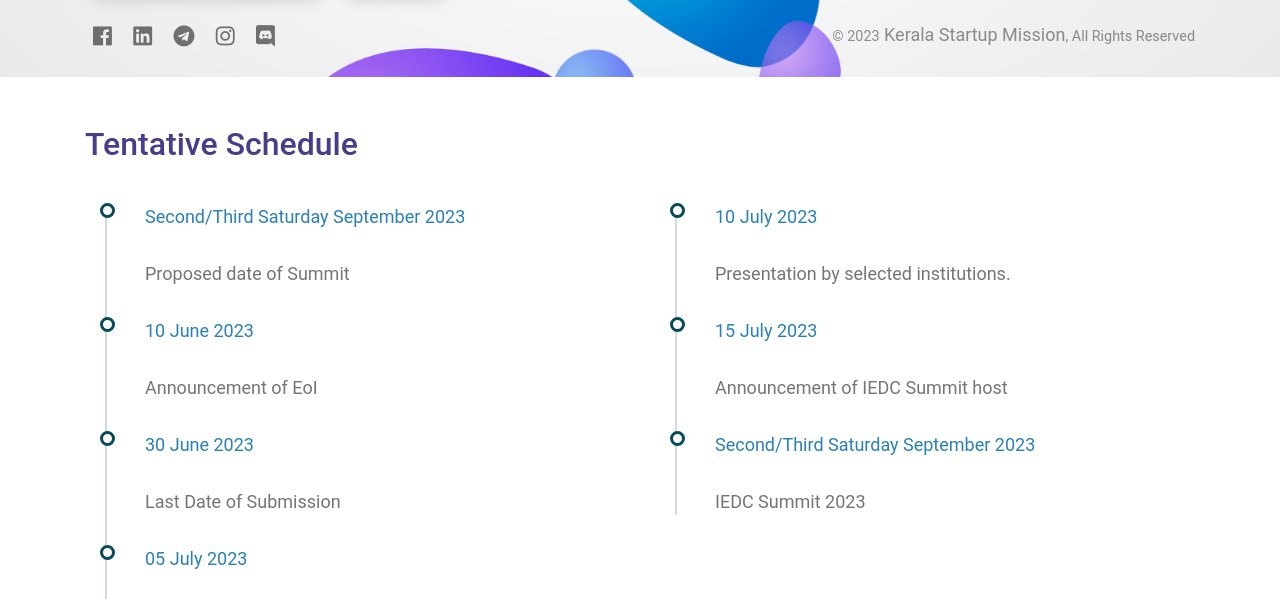
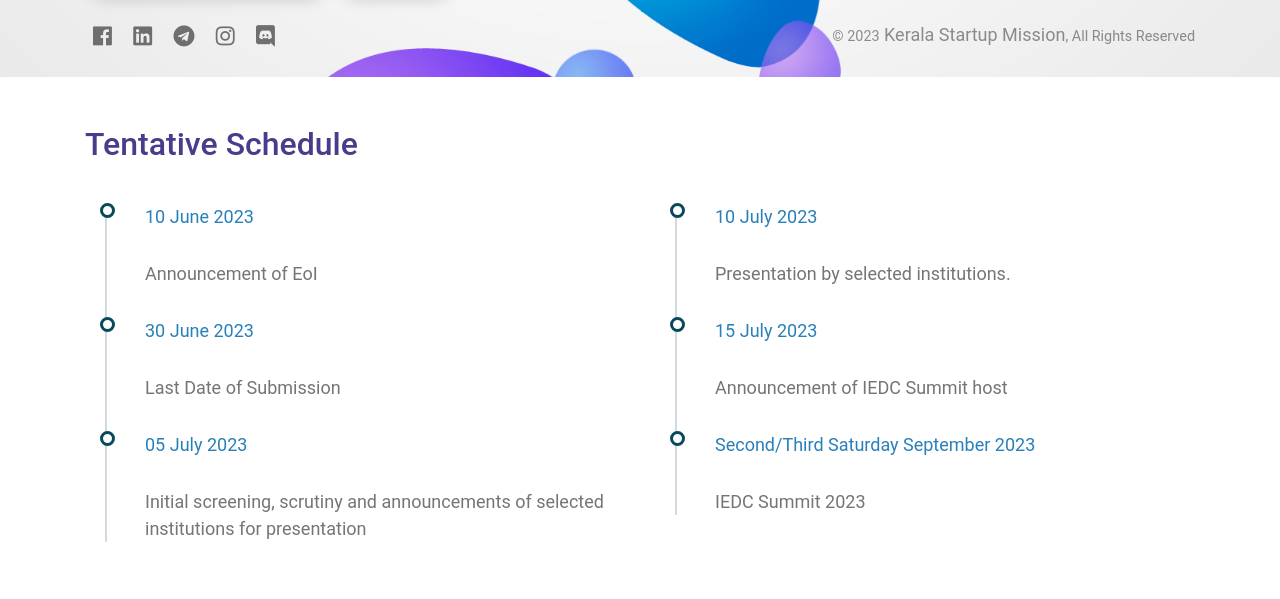
Before and after one commit to kerala-startup-mission/iedc_summit_eoi_2023, a plain HTML site: page index.html in a window 1280 px wide. Shown: the part 589-1188 px from the top of the page. Drawn offline with Linux system fonts and the light colour scheme; some packages are replaced by stand-ins of ours.

Commit message:
first commit

```diff
--- a/index.html
+++ b/index.html
@@ -109,18 +109,18 @@
         </div>
     </div>
 
-    <div  class="bg-white pt-5">
+    <div  class="bg-white py-5">
         <div class="container">
             <h2 style="color: darkslateblue;" class="mb-4">Tentative Schedule</h2>
 
             <div class="row">
               <div class="col-md-6">
                 <ul class="timeline-3">
-                  <li>
+                  <!-- <li>
 
                     <p class="float-end" style="color: #2980B9;">Second/Third Saturday September 2023</p>
                     <p class="mt-2">Proposed date of Summit</p>
-                  </li>
+                  </li> -->
                   <li>
                     <p class="float-end" style="color: #2980B9;">10 June 2023</p>
                     <p class="mt-2">Announcement of EoI</p>
```
